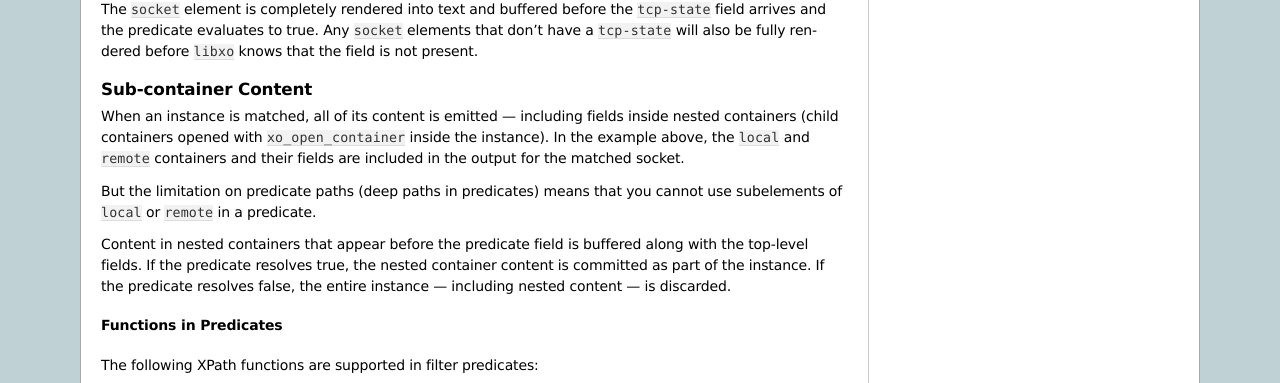
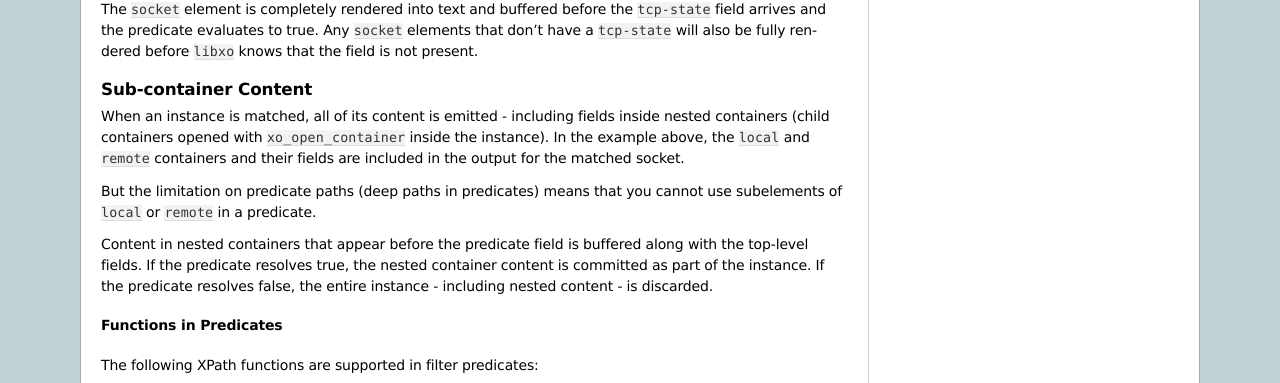
Before and after one commit to Juniper/libxo, a Sphinx documentation site: the page built from doc/filters.rst, in a window 1280 px wide and 900 px high, scrolled down 5051 px. Shown: the part 152-535 px from the top of the window. Built offline with Sphinx 7.4.7, drawn with Linux system fonts in a browser that asks for light colours; some of the changed text lies outside the part shown.

Commit message:
fix non-ascii characters

```diff
--- a/doc/filters.rst
+++ b/doc/filters.rst
@@ -327,7 +327,7 @@ fully rendered before `libxo` knows that the field is not present.
 Sub-container Content
 +++++++++++++++++++++
 
-When an instance is matched, all of its content is emitted — including
+When an instance is matched, all of its content is emitted - including
 fields inside nested containers (child containers opened with
 `xo_open_container` inside the instance).  In the example above, the
 `local` and `remote` containers and their fields are included in
@@ -339,8 +339,8 @@ that you cannot use subelements of `local` or `remote` in a predicate.
 Content in nested containers that appear before the predicate field is
 buffered along with the top-level fields.  If the predicate resolves
 true, the nested container content is committed as part of the
-instance.  If the predicate resolves false, the entire instance —
-including nested content — is discarded.
+instance.  If the predicate resolves false, the entire instance -
+including nested content - is discarded.
 
 .. index:: Filter functions
 
@@ -436,7 +436,7 @@ The `flags` string contains zero or more of the following flags:
   '$'    Does not match at end of string (REG_NOTEOL)
   's'    Return full match text as a string
   'm'    Return first capture group as string
-  'mN'   Return capture group N as string (N: 0–9)
+  'mN'   Return capture group N as string (N: 0-9)
   'p'    REG_POSIX (platform-specific; ignored if unavailable)
 ======= ====================================================================
 
```
